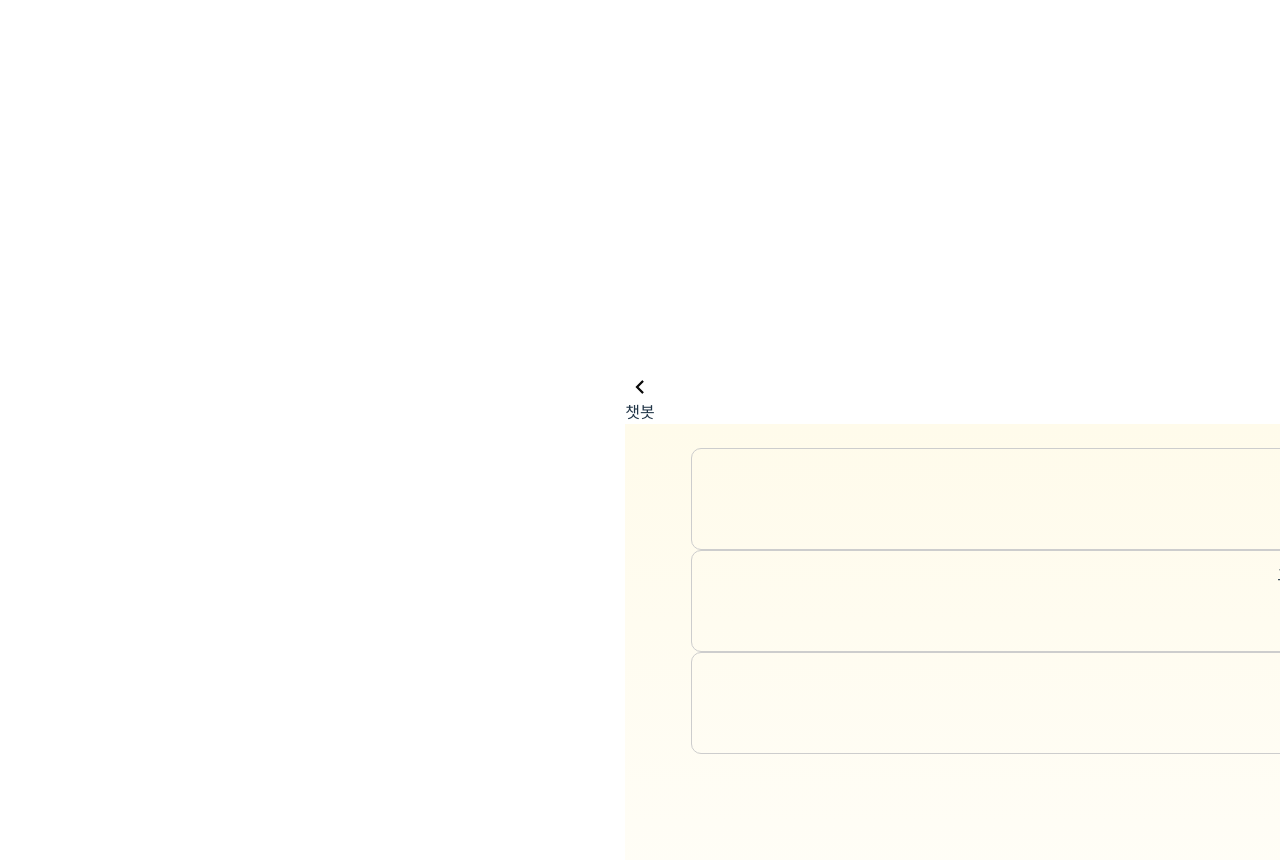
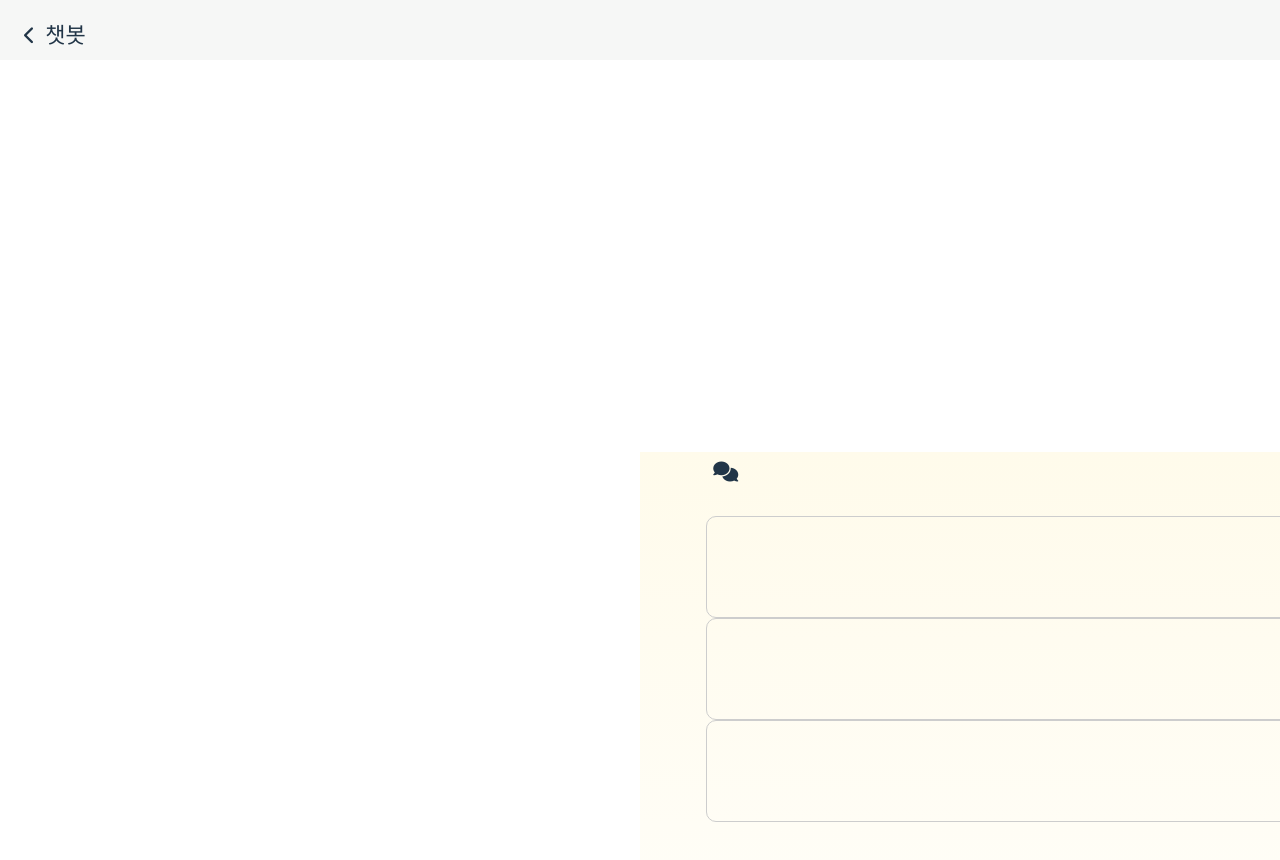
Before and after one commit to kyucchoi/KBcation-front, a Vue app: page /chatBot in a window 1280 px wide. Shown: the top 860 px of the page. Built offline with nearby package versions, Linux system fonts and the light colour scheme; the HTML template or start-up script is replaced by a standard one.

Commit message:
:sparkles: Feat: headbar 컴포넌트 추가, main 컴포넌트 수정 및 챗봇 화면 headbar 추가

```diff
--- /dev/null
+++ b/src/components/HeadBar.vue
@@ -0,0 +1,69 @@
+<template>
+  <div class="headbar-frame" :style="headStyle">
+    <div class="headbar-inner" @click="routeBack()">
+      <i v-if="backButton" class="fa-solid fa-chevron-left"></i>
+      <slot></slot>
+    </div>
+  </div>
+</template>
+
+<script setup lang="ts">
+import { computed } from 'vue';
+import { useRouter } from 'vue-router';
+
+const props = defineProps({
+  backButton: {
+    type: Boolean,
+    default: false
+  },
+  moveTo: {
+    type: String,
+    default: '-1'
+  },
+  bgGray: {
+    type: Boolean,
+    default: false
+  }
+});
+
+const router = useRouter();
+
+const routeBack = () => {
+  if (props.moveTo === '-1') {
+    router.back();
+  } else {
+    router.push(props.moveTo);
+  }
+};
+
+const headStyle = computed(() => ({
+  backgroundColor: props.bgGray ? '#F6F7F6' : '#FDFDFD'
+}));
+</script>
+
+<style scoped>
+.headbar-frame {
+  position: absolute;
+  top: 0;
+  left: 0;
+  right: 0;
+  background-color: var(--background);
+  height: 52px;
+  z-index: 3;
+  display: flex;
+  align-items: end;
+  padding: 0 0 8px 24px;
+}
+
+.headbar-inner {
+  font-size: 22px;
+  font-weight: 600;
+  display: flex;
+  align-items: center;
+  gap: 10px;
+}
+
+.fa-chevron-left {
+  font-size: 18px;
+}
+</style>
--- a/src/components/Main.vue
+++ b/src/components/Main.vue
@@ -1,6 +1,7 @@
 <script setup lang="ts">
 import { computed, defineProps } from 'vue';
 import { useThemeStore } from '@/stores/theme';
+
 const props = defineProps({
   padded: {
     type: Boolean,
@@ -9,15 +10,26 @@ const props = defineProps({
   bgGray: {
     type: Boolean,
     default: false
+  },
+  headbar: {
+    type: Boolean,
+    default: false
   }
 });
+
 const themeStore = useThemeStore();
 themeStore.setThemeColor(`${props.bgGray ? '#F6F7F6' : '#FDFDFD'}`);
-const bgColor = computed(() => (props.bgGray ? 'var(--background)' : 'var(--white)'));
+
+const mainStyle = computed(() => ({
+  backgroundColor: props.bgGray ? 'var(--background)' : 'var(--white)',
+  marginTop: props.headbar ? '52px' : '0', // headbar가 true일 때 상단 여백 추가
+  padding: props.padded ? '0 5.13%' : '0',
+  height: props.headbar ? 'calc(100% - 52px)' : '100%' // headbar가 true일 때 높이 조정
+}));
 </script>
 
 <template>
-  <div :class="padded ? 'padded main-frame ' : 'main-frame'" :style="{ backgroundColor: bgColor }">
+  <div :class="padded ? 'padded main-frame' : 'main-frame'" :style="mainStyle">
     <slot></slot>
   </div>
 </template>
@@ -27,7 +39,6 @@ const bgColor = computed(() => (props.bgGray ? 'var(--background)' : 'var(--whit
   background-color: var(--background);
   position: absolute;
   width: 100%;
-  height: calc(100%);
   overflow-x: hidden;
   overflow-y: scroll;
 }
--- a/src/pages/ChatBotPage.vue
+++ b/src/pages/ChatBotPage.vue
@@ -4,6 +4,7 @@ import { useRouter } from 'vue-router';
 import axios from 'axios';
 import ChattingBox from '@/components/ChattingBox.vue';
 import Main from '@/components/Main.vue';
+import HeadBar from '@/components/HeadBar.vue';
 import ChattingQuestionBox from '@/components/ChattingQuestionBox.vue';
 import ChattingExplainBox from '@/components/ChattingExplainBox.vue';
 
@@ -82,22 +83,13 @@ onMounted(() => {
   // 백엔드 완성되면 쓰면 됩니다
   // fetchChatData();
 });
-
-const goBack = () => {
-  router.push('/');
-};
 </script>
 
 <template>
-  <div class="w-100 h-[42px] mt-11 flex justify-start items-center px-5 gap-2 bg-white">
-    <div class="">
-      <img src="../assets/back.svg" alt="뒤로가기" @click="goBack" />
-    </div>
-    <div class="text-[#000000] text-[20px] font-semibold">챗봇</div>
-  </div>
-  <Main :padded="true" class="chat-gradation">
+  <HeadBar :back-button="true" :bg-gray="true"> 챗봇 </HeadBar>
+  <Main :headbar="true" :padded="true" class="chat-gradation">
     <div class="h-[72px] flex justify-start items-center gap-[10px]">
-      <div class="w-[40px] h-[40px] rounded-full bg-[#f59e0c] flex items-center"></div>
+      <div class="chatbot"><i class="fa-solid fa-comments"></i></div>
       <div class="w-[91px] h-[19px] font-semibold">보험 상품 추천</div>
     </div>
     <div class="pl-[20px] pr-[10px] flex flex-col gap-[10px]">
@@ -124,4 +116,19 @@ const goBack = () => {
 .chat-gradation {
   background: linear-gradient(to bottom, #fffbeb, #ffffff);
 }
+
+.chatbot {
+  width: 40px;
+  height: 40px;
+  background-color: var(--css-primary);
+  border-radius: 50%;
+  display: flex;
+  align-items: center;
+  justify-content: center;
+}
+
+.chatbot i {
+  font-size: 20px;
+  color: var(--white);
+}
 </style>
--- a/src/pages/HomePage.vue
+++ b/src/pages/HomePage.vue
@@ -16,7 +16,7 @@ const handleChatBot = () => {
 </script>
 
 <template>
-  <Main :padded="false" :bg-gray="true">
+  <Main :headbar="false" :padded="false" :bg-gray="true">
     <div class="top">
       <div class="user">안녕하세요, 김시완님</div>
       <div class="header-content">
@@ -97,7 +97,7 @@ const handleChatBot = () => {
         </div>
       </div>
 
-      <Button class="button-area" @click="handleChatBot">
+      <Button class="chatbot-button" @click="handleChatBot">
         <i class="fa-solid fa-comments"></i>
       </Button>
     </div>
@@ -231,7 +231,7 @@ const handleChatBot = () => {
   margin-right: 4px;
 }
 
-.button-area {
+.chatbot-button {
   position: absolute;
   bottom: 80px;
   right: 30px;
@@ -245,7 +245,7 @@ const handleChatBot = () => {
   justify-content: center;
 }
 
-.button-area i {
+.chatbot-botton i {
   font-size: 24px; /* 아이콘 크기 키우기 */
 }
 </style>
```
